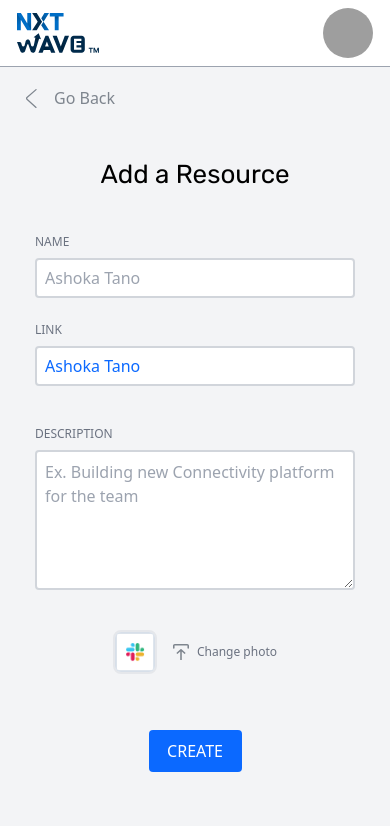
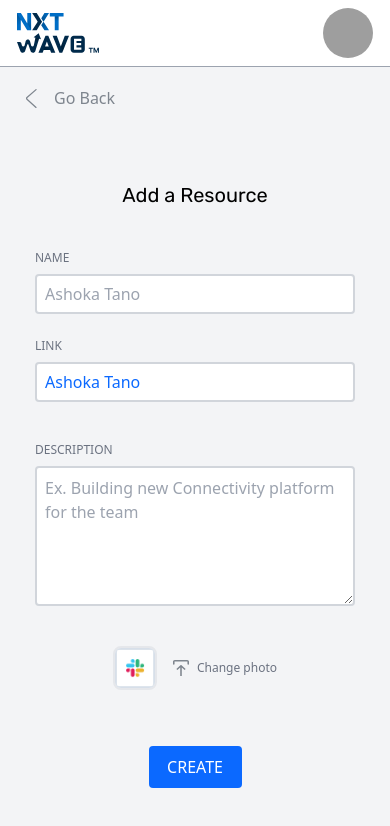
Before and after one commit to musharaf22/NextWaveAssignment, a React (Vite) app: page /addresource in a window 390 px wide. Shown: the top 826 px of the page. Built offline with nearby package versions, Linux system fonts and the light colour scheme; grey boxes are pictures that could not be loaded.

Commit message:
some styling fixed

```diff
--- a/src/pages/addResouce/index.tsx
+++ b/src/pages/addResouce/index.tsx
@@ -102,7 +102,7 @@ const AddResource = () => {
       <div className="flex items-center justify-center md:justify-between h-full">
         {/* // Form div  */}
         <div className="w-[50%] flex flex-col justify-center items-center ">
-          <p className="text-[26px] md:text-[32px] mb-10  font-rubik ">
+          <p className="text-[20px] md:text-[32px] my-10 md:my-0 md:mb-10  font-rubik ">
             Add a Resource
           </p>
 
```
